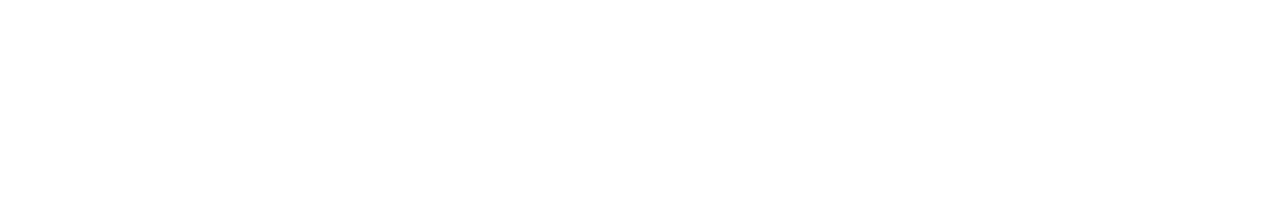
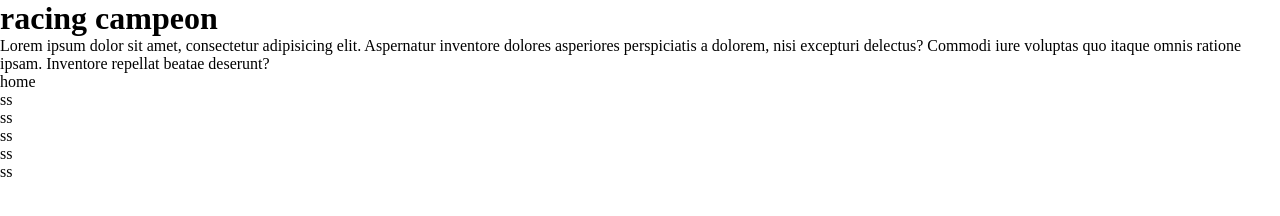
Before and after one commit to joacolonghini/proyecto-coder, a plain HTML site: page index.html in a window 1280 px wide. Drawn offline with Linux system fonts and the light colour scheme.

Commit message:
segunda version

```diff
--- a/estilos.css
+++ b/estilos.css
@@ -0,0 +1,5 @@
+* {
+    margin: 0;
+    padding: 0;
+
+}
--- a/index.html
+++ b/index.html
@@ -8,6 +8,16 @@
     <link rel="stylesheet" href="estilos.css">
 </head>
 <body>
-
+    <h1>racing campeon</h1>
+    <p>Lorem ipsum dolor sit amet, consectetur adipisicing elit. Aspernatur inventore dolores asperiores perspiciatis a dolorem, nisi excepturi delectus? Commodi iure voluptas quo itaque omnis ratione ipsam. Inventore repellat beatae deserunt?
+</p>
+<ul>
+    <li>home</li>
+    <li>ss</li>
+    <li>ss</li>
+    <li>ss</li>
+    <li>ss</li>
+    <li>ss</li>
+</ul>
 </body>
 </html>
```
